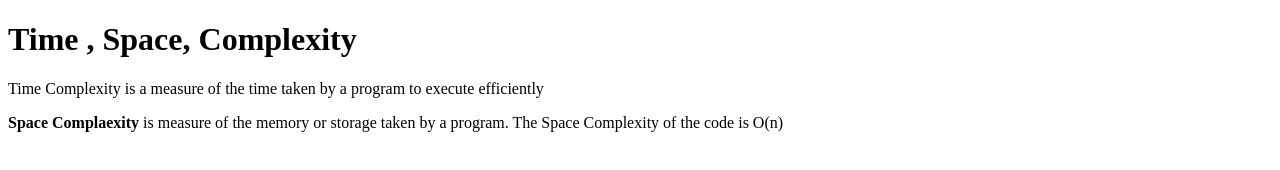
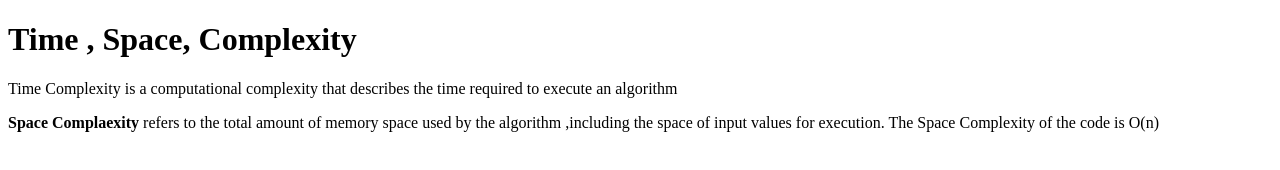
Before and after one commit to acciojob/time-and-space-complexity-Abhishekshukla1234, a website: page main.html in a window 1280 px wide. Drawn offline with Linux system fonts and the light colour scheme.

Commit message:
created a submission

```diff
--- a/main.html
+++ b/main.html
@@ -8,8 +8,8 @@
 <body>
 	<!-- the entire body must be written by student -->
    <h1>Time , Space, Complexity</h1>
-	<p>Time Complexity is a measure of  the time taken by a program to execute efficiently</p>
-	<p> <b>Space Complaexity</b> is measure of the memory or storage taken by a program. The Space Complexity of the code is O(n)</p>
+	<p>Time Complexity is a  computational complexity that  describes the time  required to  execute an algorithm</p>
+	<p> <b>Space Complaexity</b> refers to the total amount of memory space used by the algorithm ,including the space of input values for execution. The Space Complexity of the code is O(n)</p>
 </script>
 
 </body>
```
